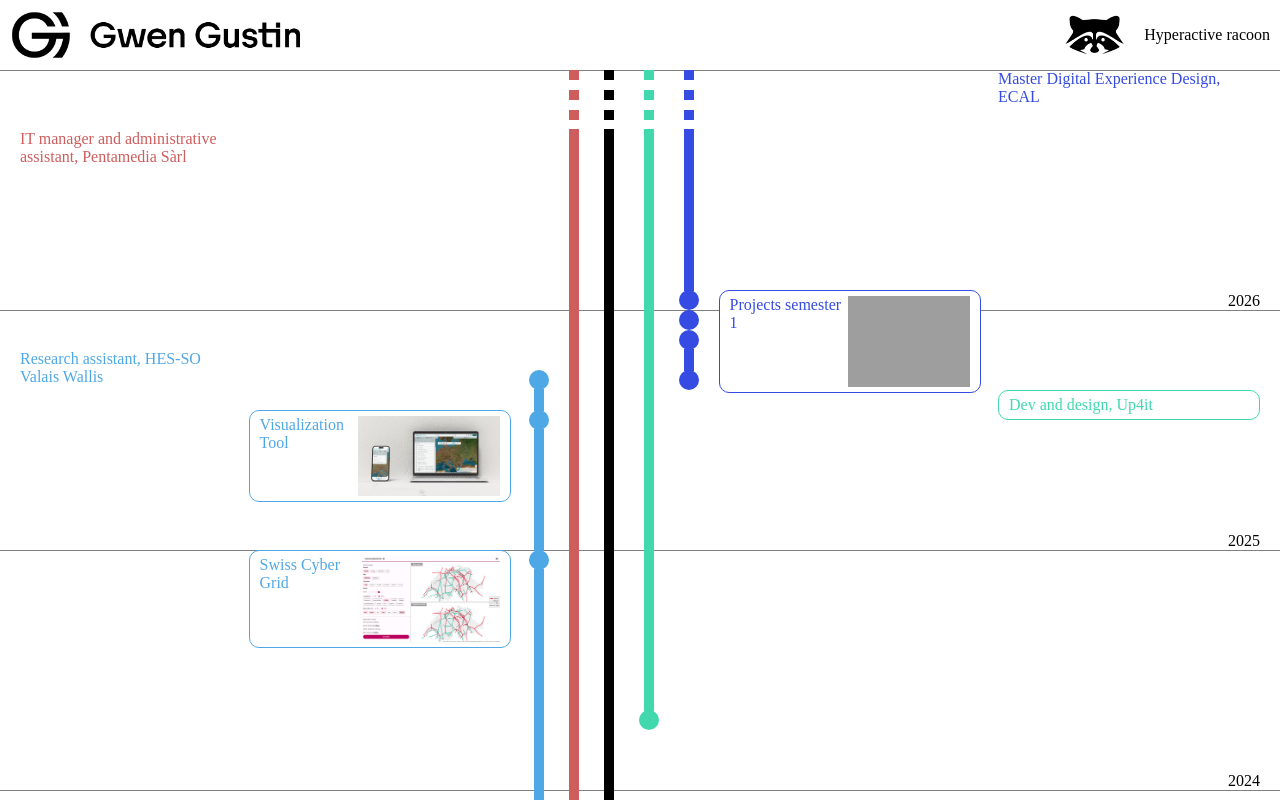
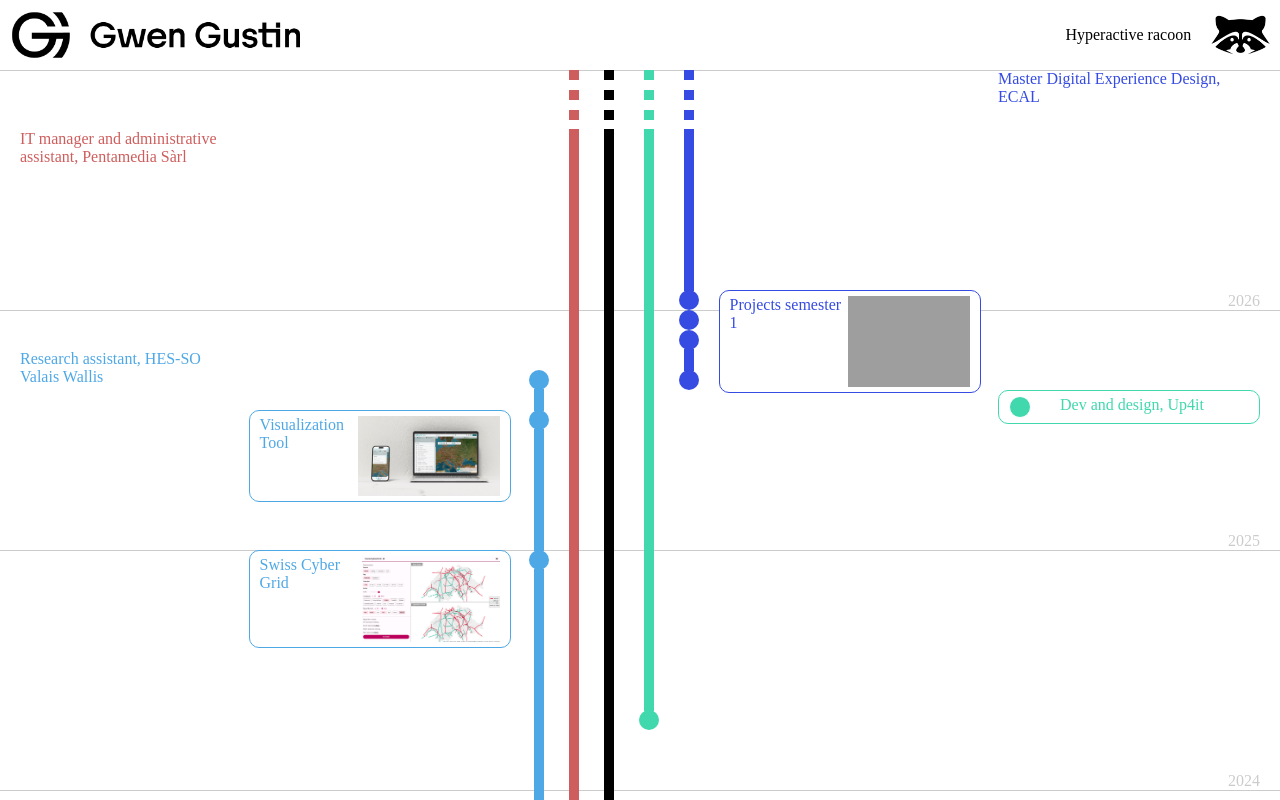
Before and after one commit to gwenaellegustin/portfolio-git, an Angular app: page / in a window 1280 px wide. Shown: the top 800 px of the page. Built offline with nearby package versions, Linux system fonts and the light colour scheme; grey boxes are pictures that could not be loaded; a web font is replaced by a local one.

Commit message:
reorganise css

```diff
--- a/src/app/components/navbar/navbar.html
+++ b/src/app/components/navbar/navbar.html
@@ -3,7 +3,7 @@
   <img src="./logo/Logo.png" />
 
   <div class="contact">
+    <p>Hyperactive racoon</p>
     <img class="racoon-face" src="./logo/GG_Racoon_Face.png" />
-    <p>Hyperactive racoon</p>
   </div>
 </div>
--- a/src/app/pages/timeline/timeline.html
+++ b/src/app/pages/timeline/timeline.html
@@ -368,6 +368,7 @@
     </div>
     <div class="title-container Up4it">
       <a href="https://up4it.io/" class="sticky project-container green-border">
+        <div class="point green-background"></div>
         <div class="text">Dev and design, Up4it</div>
         <div class="img">
           <img src="." onerror="this.style.visibility = 'hidden'" />
--- a/src/app/pages/timeline/timeline.scss
+++ b/src/app/pages/timeline/timeline.scss
@@ -1,12 +1,19 @@
 :host {
-  overflow-wrap: break-word;
+  a {
+    text-decoration: none;
+  }
 
-  .titles {
-    padding: 0 20px;
+  .no-size {
+    width: 0;
+    height: 0;
+    z-index: 10;
   }
-  .titles-right {
-    text-align: right;
+  .sticky {
+    position: sticky;
+    top: 0;
   }
+
+  // ! TIMELINES and dots -------------------------------
   .timelines-area {
     display: flex;
 
@@ -18,7 +25,8 @@
       .year {
         height: calc(240px + 1px); // year + 1 px of error ?
         width: 100vw;
-        border-top: 1px solid grey;
+        border-top: 1px solid;
+        opacity: 0.2;
         text-align: end; // Right align
         align-self: flex-end;
         position: relative;
@@ -42,24 +50,20 @@
       width: 100vw;
     }
   }
-
   .timeline {
     display: flex;
     flex-direction: column;
     align-items: center;
   }
-
   .year {
     width: 10px;
     height: 240px;
   }
-
   .month {
     width: 10px;
     height: 22px;
     margin: -1px 0;
   }
-
   .dots {
     display: flex;
     flex-direction: column;
@@ -82,16 +86,18 @@
   }
 }
 
-.no-size {
-  width: 0;
-  height: 0;
-  z-index: 10;
+// ! TITLES (job/school) -------------------------------
+.titles {
+  padding: 0 20px;
 }
-.sticky {
-  position: sticky;
-  top: 0;
+.titles-right {
+  text-align: right;
 }
-
+.title-container {
+  .point {
+    border: white 1px solid;
+  }
+}
 .title-container.PM {
   margin-top: calc(20px * 3);
   height: calc(20px * 11);
@@ -133,20 +139,16 @@
   height: calc(20px * 8);
 }
 
-// PROJECT
-
+// ! PROJECT -------------------------------
 .project-container {
   display: flex;
   justify-content: space-between;
-
-  // flex-wrap: wrap;
   width: 240px;
   padding: 5px 10px;
   gap: 5px;
   background-color: white;
   border: 1px solid;
   border-radius: 10px;
-  text-decoration: none;
   .text,
   .img {
     display: flex;
@@ -180,6 +182,8 @@
   color: white;
   background-color: black;
 }
+
+// ! COLORS -------------------------------
 // DXD
 .blue {
   color: #354be2;
@@ -224,6 +228,7 @@
 .green-background {
   background-color: #41d8ae;
 }
+
 .green-border {
   color: #41d8ae;
   border-color: #41d8ae;
--- a/src/styles.scss
+++ b/src/styles.scss
@@ -3,5 +3,6 @@ body {
   height: 100%;
   width: 100%;
   margin: 0;
-  font-family: 'tosh-a';
+  // font-family: 'tosh-a';
+  font-family: numans;
 }
```
Also changed, not shown: 1 other file (tests, documents, lock files or other folders).
